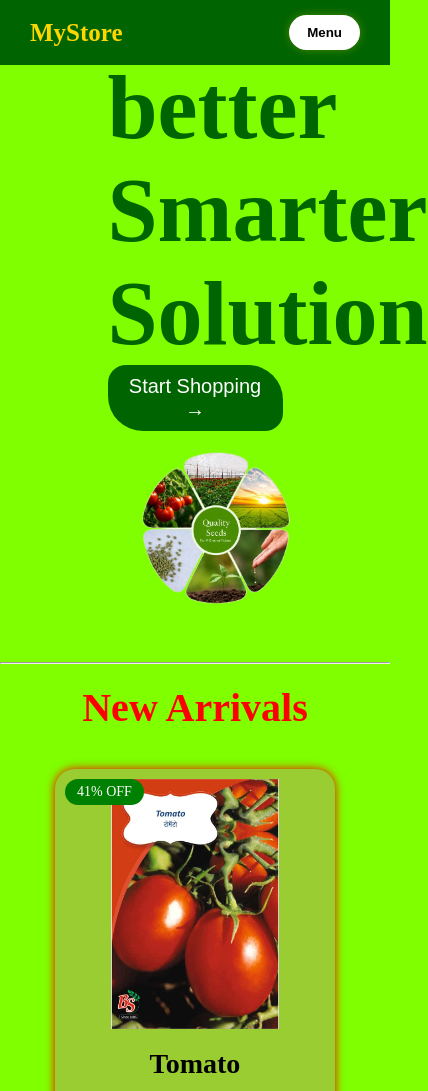
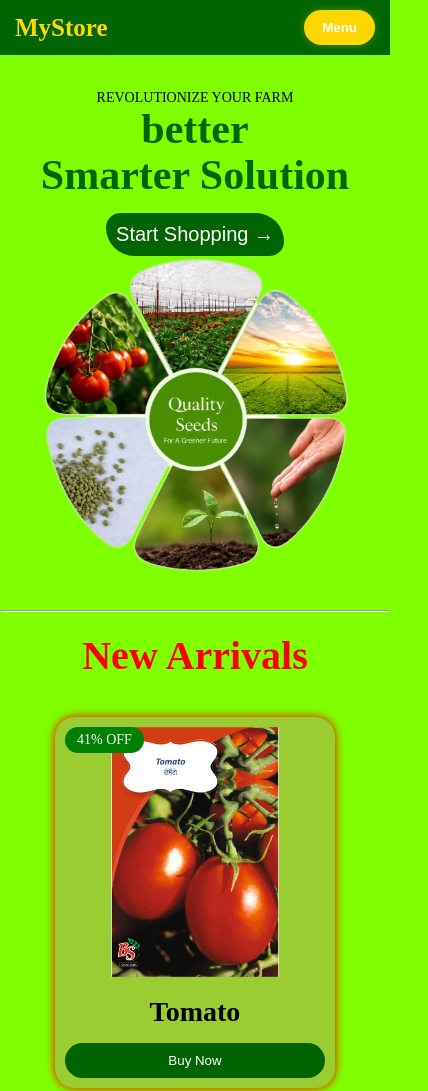
Before and after one commit to surendarsaini/mykishan, a plain HTML site: page index.html in a window 390 px wide. Shown: the top 1091 px of the page, 428 px wide, since content can reach past the window. Drawn offline with Linux system fonts and the light colour scheme.

Commit message:
change css
change css

```diff
--- a/mynav.css
+++ b/mynav.css
@@ -45,8 +45,8 @@
     border: none;
     border-radius: 20px;
 
-    background-color: white;
-
+    background-color: gold;
+    color: white;
     cursor: pointer;
 
     font-weight: bold;
@@ -304,12 +304,12 @@ main{
 .pro-card h3{
     text-align: center;
     justify-content: center;
-    font-size: 28px;
+    font-size: 25px;
     margin: 15px 0;
     position: absolute;
-    left: 100px;
-    bottom: 60px;
-    color: yellow;
+    left: 75px;
+    bottom: 40px;
+    color: black;
 }
 .qul-h1 h1{
     text-align: center;
@@ -359,7 +359,8 @@ main{
 
     .right img{
         width: 100%;
-        margin: 20px;
+        margin:0 ;
+        display: block;
 
     }
     .veg-container{
@@ -381,4 +382,51 @@ main{
 
     }
 
+    body{
+        overflow-x: hidden;
+    }
+
+    .nav{
+        padding: 10px 15px;
+    }
+
+    .hero{
+        flex-direction: column;
+        padding: 90px 15px 20px;
+        width: 100%;
+    }
+
+    .left{
+        width: 100%;
+        text-align: center;
+    }
+
+    .right{
+        width: 100%;
+    }
+
+    .right img{
+        width: 100%;
+        margin: 0;
+        display: block;
+    }
+
+    .left h1,
+    .left h2{
+        font-size: 42px;
+        line-height: 1.1;
+    }
+
+    .left p{
+        font-size: 14px;
+    }
+
+    .left button{
+        margin-top: 15px;
+    }
+    .pro-card h3{
+        left: 40px;
+        bottom: 45px;
+    }
+
 }
```
